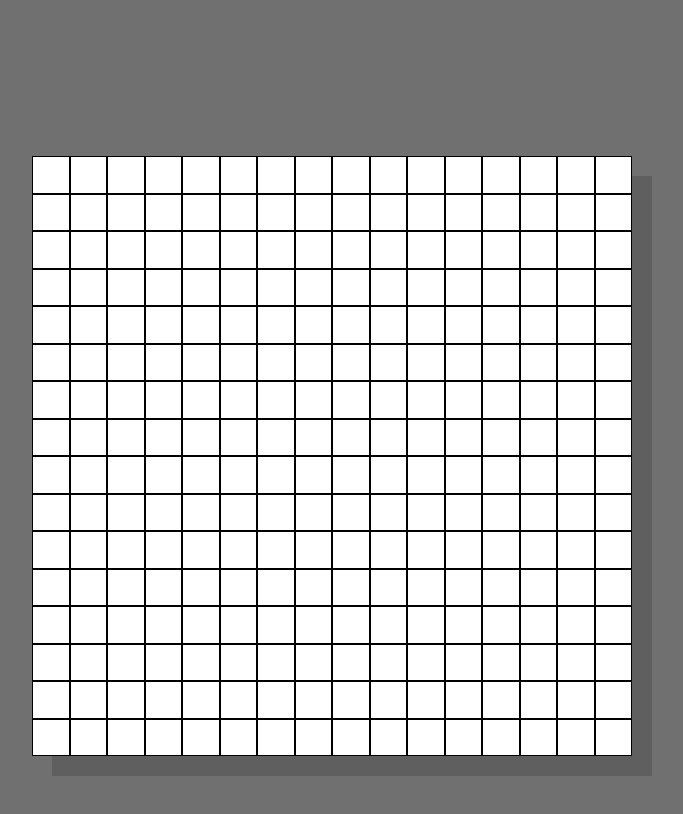
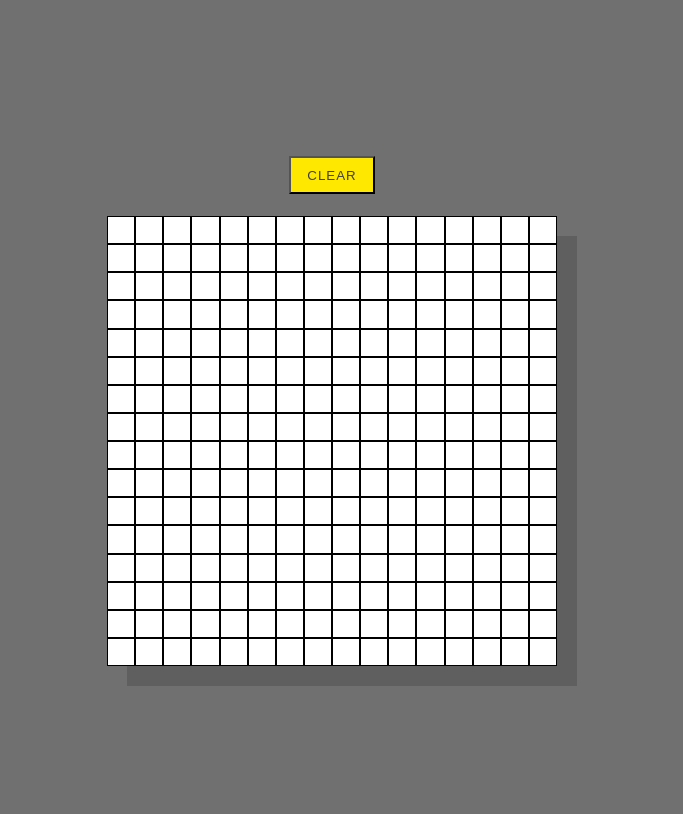
Before and after one commit to juanbrk/etch-a-sketch, a plain HTML site: page index.html in a window 1280 px wide. Shown: the whole page, without its empty margins (308-991 px from the left). Drawn offline with Linux system fonts and the light colour scheme.

Commit message:
Final Commit, got carried out a little bit and forgot to commit. I'll improve at it
    - Grid is initially populated with 256 boxes (16*16)
    - Boxes gain sketchability
    - User can clear grid
    - User is prompted for number of boxes to draw
    - boxes are drawn in the same space as initial

```diff
--- a/etch.js
+++ b/etch.js
@@ -1,12 +1,82 @@
 const grid = document.querySelector('#container');
-for (let i = 0; i < 256; i++){
-    const divvie = document.createElement('div');
-      divvie.classList.add('box');
-      grid.appendChild(divvie);
+const clearBtn = document.querySelector('#clear')
+let divs = document.getElementsByClassName('box');
+
+// h & w of container
+const WIDTH = 450;
+const HEIGHT= 450;
+
+populateContainer();
+addSketchability();
+clearBtn.addEventListener('click', () => clearBoxes());
+
+/**
+ * Sketchabilize every box
+ *
+ * Source:
+  * https://www.30secondsofcode.org/blog/s/javascript-arrow-function-event-listeners
+  */
+ function addSketchability(){
+   for (var i = 0; i < divs.length; i++) {
+     divs[i].addEventListener('mouseover', element => element.currentTarget.classList.toggle('sketched'));
+     console.log(`added + ${i}`);
+   }
+}
+
+function clearBoxes(){
+  for (var i = 0; i < divs.length; i++) {
+    divs[i].classList.remove('sketched');
   }
 
-  // Sets every box background to black, or sketched
-  const divs = document.getElementsByClassName('box');
+  let width = Number(window.prompt("Specify the width for the new canvas (10-100): "));
+  let greaterThanAllowed = width > 100;
+
+  if (greaterThanAllowed){
+    alert("Please select a number between 10-100");
+  } else {
+    // set up new canvas
+    let amountOfNewBoxes = width * width;
+    removeExistentBoxes();
+    // populate grid with the inputed value
+    populateContainer(amountOfNewBoxes);
+    divs = document.getElementsByClassName('box');
+    //change boxes length size
+    resizeBoxes(width);
+    addSketchability();
+
+  }
+}
+
+//Clear all existent divs with id of box
+function removeExistentBoxes(){
+  let container = document.getElementById('container');
+  while ( container.firstChild ) container.removeChild( container.firstChild );
+}
+
+// creates a n*n grid of boxes
+function populateContainer(n = undefined){
+
+  if (n == undefined){
+    //Initial population of container with 256 boxes
+    n = 256
+  }
+
+  for (let i = 0; i < n; i++){
+    const divvie = document.createElement('div');
+    divvie.classList.add('box');
+    grid.appendChild(divvie);
+  }
+}
+
+// Given the #of boxes, resize #box i/o to cover the entire container (450*450px)
+function resizeBoxes(numberOfBoxes){
+  let boxSizeLength = WIDTH / numberOfBoxes;
   for (var i = 0; i < divs.length; i++) {
-    divs[i].addEventListener('mouseover', element => element.currentTarget.classList.toggle('sketched'));
+    divs[i].style.width = boxSizeLength;
+    divs[i].style.height = boxSizeLength;
+  }
 }
+
+function sketchBox(){
+
+}
--- a/index.html
+++ b/index.html
@@ -6,6 +6,11 @@
     </head>
 </html>
 <body>
+    <div id="cta">
+        <button class="btn" id="clear">
+            Clear
+        </button>
+    </div>
     <div id="container">
         <!-- <div class="box"></div> -->
     </div>
--- a/stylesheet.css
+++ b/stylesheet.css
@@ -2,6 +2,7 @@
 
 body{
     display: flex;
+    flex-direction: column;
     background-color: #707070;
     height: 100vh;
     width: auto;
@@ -10,14 +11,23 @@ body{
 }
 
 #container{
-    width: 600px;
-    height: 600px;
+    width: 450px;
+    height: 450px;
     background-color: white;
     box-shadow: 20px 20px rgba(0,0,0,.15);
-    margin-top: 12vh;
+    margin-top: 1rem;
     display: flex;
     flex-wrap: wrap;
     align-content: flex-start;
+}
+
+#cta{
+    height: 50px;
+    width: 50px;
+    width: 450px;
+    display: flex;
+    align-items: center;
+    justify-content: center;
 }
 
 .box{
@@ -35,3 +45,28 @@ body{
 .sketched{
     background-color: black;
 }
+
+.btn {
+    display: inline-block;
+    padding: .6rem 1rem;
+    background-color: #FFE800;
+    text-transform: uppercase;
+    color: #404040;
+    font-family: arial;
+    letter-spacing: 1px;
+    text-decoration: none;
+    }
+
+    .btn:after {
+    top: 1px;
+    left: -2px;
+    width: 4px;
+    height: 4px;
+    }
+
+    .btn:before {
+    bottom: -2px;
+    right: 1px;
+    width: 4px;
+    height: 4px;
+    }
```
